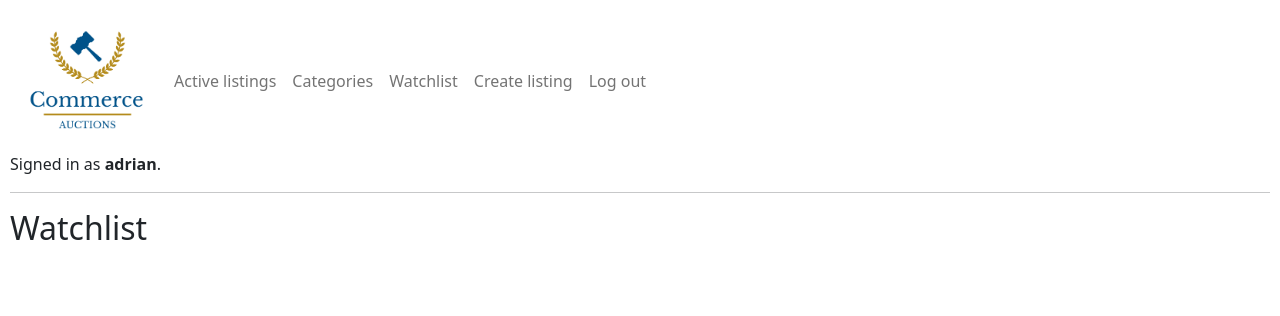
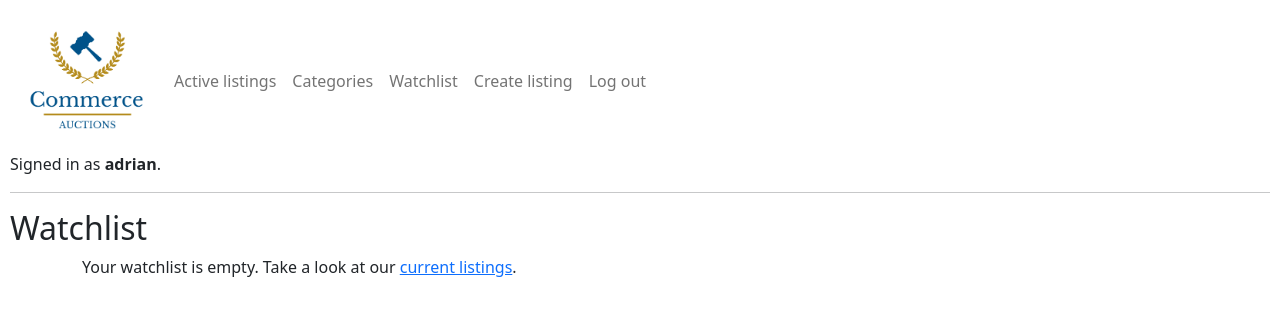
Before and after one commit to AdrianSkar/CS50W, a Django app: page /watchlist in a window 1280 px wide. Shown: the top 316 px of the page. Run offline with Django 3.2, Linux system fonts and the light colour scheme; a user stored in the database is signed in; data comes from the database, SQL or seed files in the repository; both versions use the stored data as it was after the commit.

Commit message:
add[p2]:provide feedback on empty watchlist

```diff
--- a/04b.project 2/commerce/auctions/templates/auctions/watchlist.html
+++ b/04b.project 2/commerce/auctions/templates/auctions/watchlist.html
@@ -25,6 +25,8 @@
 				<a href="{% url 'listing' listing.id %}" class="listLink stretched-link"></a>
 			</div>
 		</div>
+		{% empty %}
+		<p>Your watchlist is empty. Take a look at our <a href="{% url 'index'%}">current listings</a>.</p>
 		{% endfor %}
 	</div>
 
```
Also changed, not shown: 04b.project 2/commerce/db.sqlite3.
